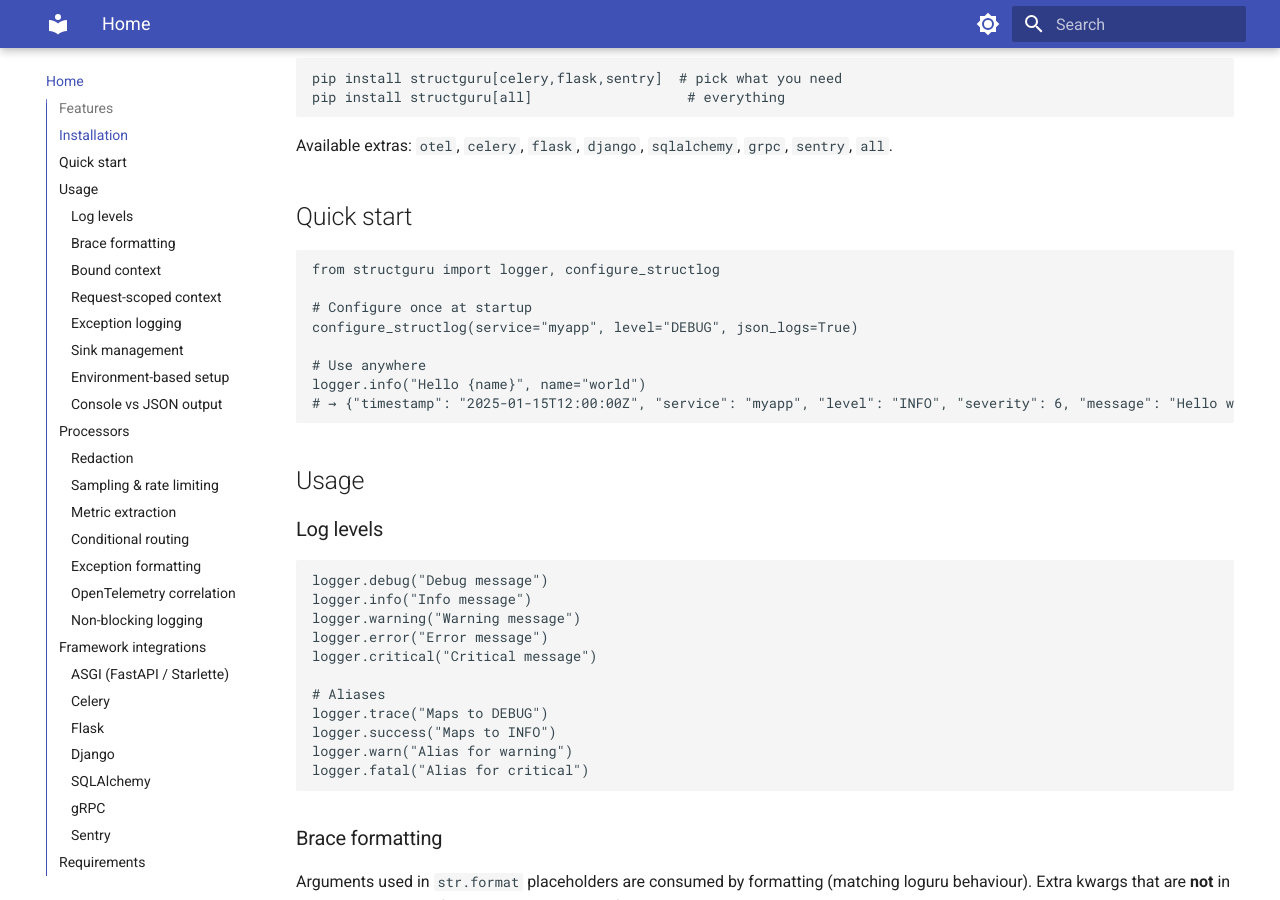
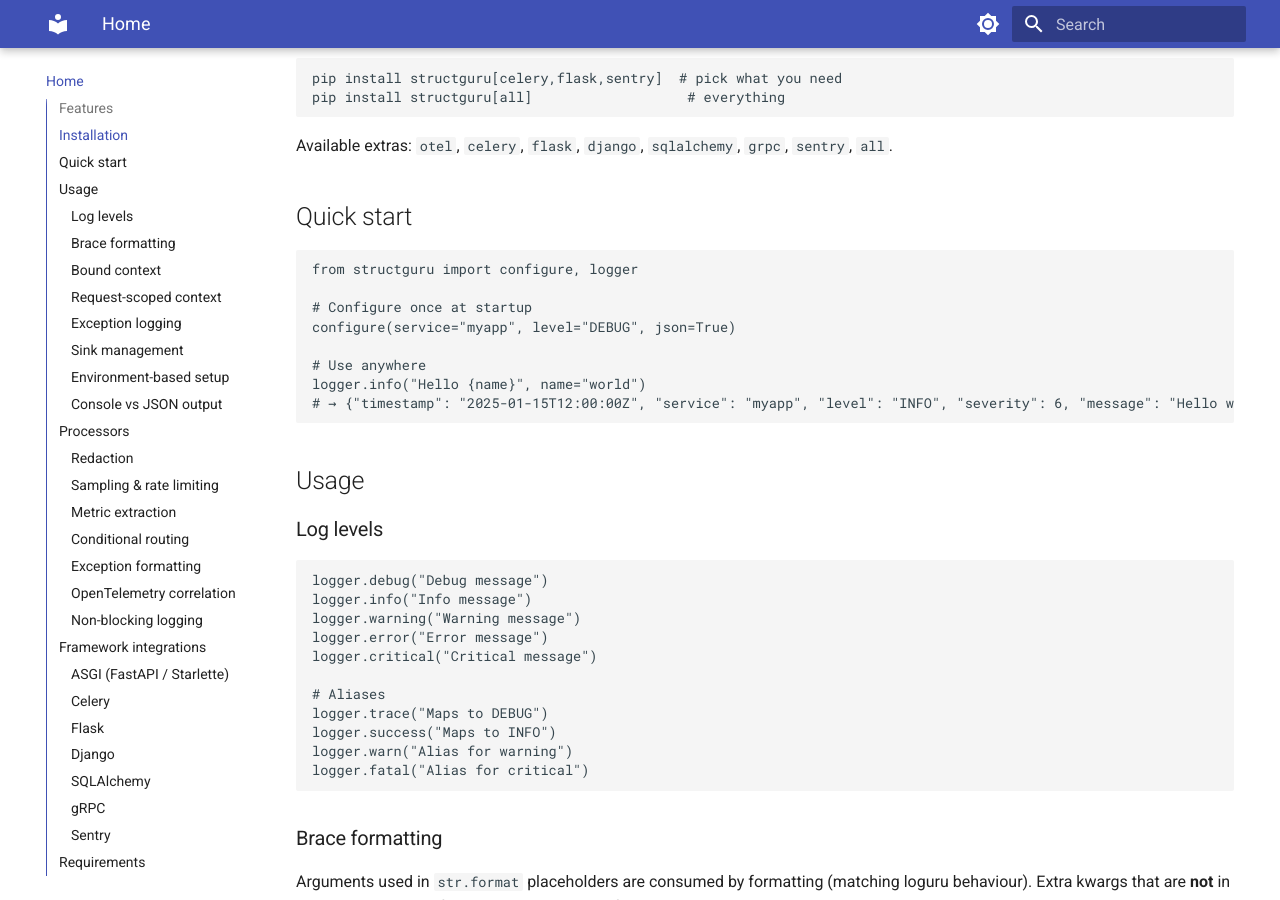
Before and after one commit to kidoz/structguru, an MkDocs documentation site: the page built from docs/index.md, in a window 1280 px wide and 900 px high, scrolled down 1372 px. Built offline with MkDocs 1.6.1 and Material for MkDocs 9.7.7, drawn with Linux system fonts in a browser that asks for light colours; some of the changed text lies outside the part shown.

````diff
--- a/docs/index.md
+++ b/docs/index.md
@@ -53,10 +53,10 @@ Available extras: `otel`, `celery`, `flask`, `django`, `sqlalchemy`, `grpc`, `se
 ## Quick start
 
 ```python
-from structguru import logger, configure_structlog
+from structguru import configure, logger
 
 # Configure once at startup
-configure_structlog(service="myapp", level="DEBUG", json_logs=True)
+configure(service="myapp", level="DEBUG", json=True)
 
 # Use anywhere
 logger.info("Hello {name}", name="world")
@@ -160,11 +160,11 @@ setup_structlog(
 
 ```python
 # JSON (production)
-configure_structlog(service="myapp", json_logs=True)
+configure(service="myapp", json=True)
 # → {"timestamp": "...", "service": "myapp", "level": "INFO", "message": "..."}
 
 # Console (development) — colored, human-readable
-configure_structlog(service="myapp", json_logs=False)
+configure(service="myapp", json=False)
 # → 2025-01-15 12:00:00 [info     ] Hello world
 ```
 
--- a/pyproject.toml
+++ b/pyproject.toml
@@ -120,3 +120,6 @@ ignore_missing_imports = true
 [tool.pytest.ini_options]
 testpaths = ["tests"]
 asyncio_mode = "auto"
+filterwarnings = [
+    "ignore:configure_structlog\\(\\) is deprecated; use configure\\(\\) instead\\. It will be removed in v2\\.0\\.:DeprecationWarning",
+]
--- a/src/structguru/__init__.py
+++ b/src/structguru/__init__.py
@@ -1,6 +1,7 @@
-"""structguru — a loguru-style ergonomic API for structlog."""
+"""structguru — ergonomic structured logging with a native Rust runtime."""
 
 from structguru._native import (
+    configure,
     disable_native,
     enable_native,
     native_available,
@@ -30,6 +31,7 @@ __all__ = [
     "SamplingProcessor",
     "add_otel_context",
     "add_syslog_severity",
+    "configure",
     "configure_structlog",
     "disable_native",
     "enable_native",
````
Also changed, not shown: CHANGELOG.md (+4 -0 lines), README.md (+17 -15 lines), docs/integrations.md (+2 -2 lines), 5 other files.
